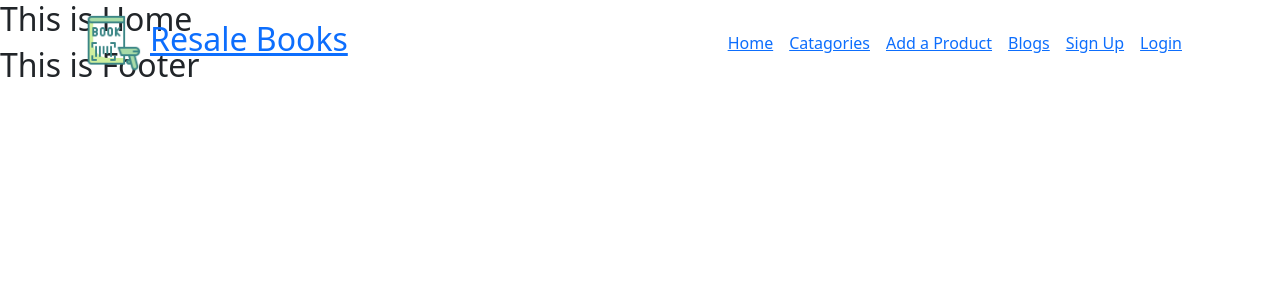
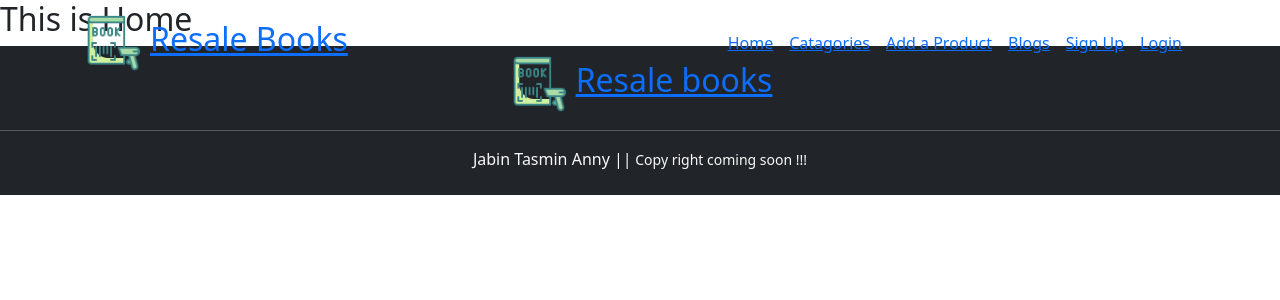
Before and after one commit to Anny27-pixel/resale-books-client, a React (Create React App) app: page / in a window 1280 px wide. Shown: the top 300 px of the page. Built offline with nearby package versions, Linux system fonts and the light colour scheme; no server answers.

Commit message:
footed added

```diff
--- a/src/pages/shared/Footer/Footer.js
+++ b/src/pages/shared/Footer/Footer.js
@@ -1,9 +1,21 @@
 import React from 'react';
+import { Link } from 'react-router-dom';
+import logo from '../../../assets/header.png';
 
 const Footer = () => {
     return (
         <div>
-            <h2>This is Footer</h2>
+            <footer className="py-2 bg-dark text-light text-center">
+                <Link
+                    to="/home"
+                    className="d-flex gap-2 justify-content-center align-items-center"
+                >
+                    <img src={logo} alt="" width="60px" />
+                    <h2>Resale books</h2>
+                </Link>
+                <hr />
+                <p>Jabin Tasmin Anny ||<small> Copy right coming soon !!!</small></p>
+            </footer>
         </div>
     );
 };
```
